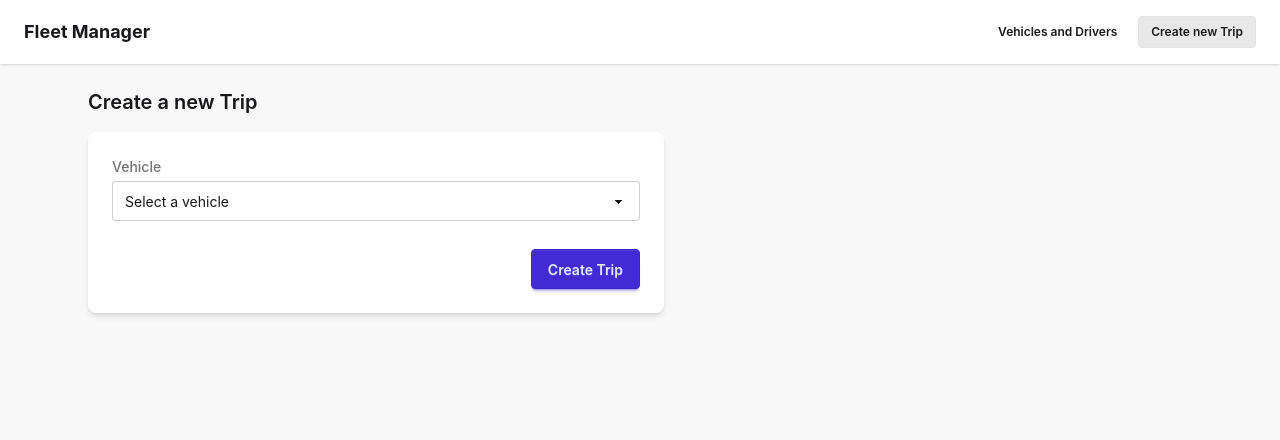
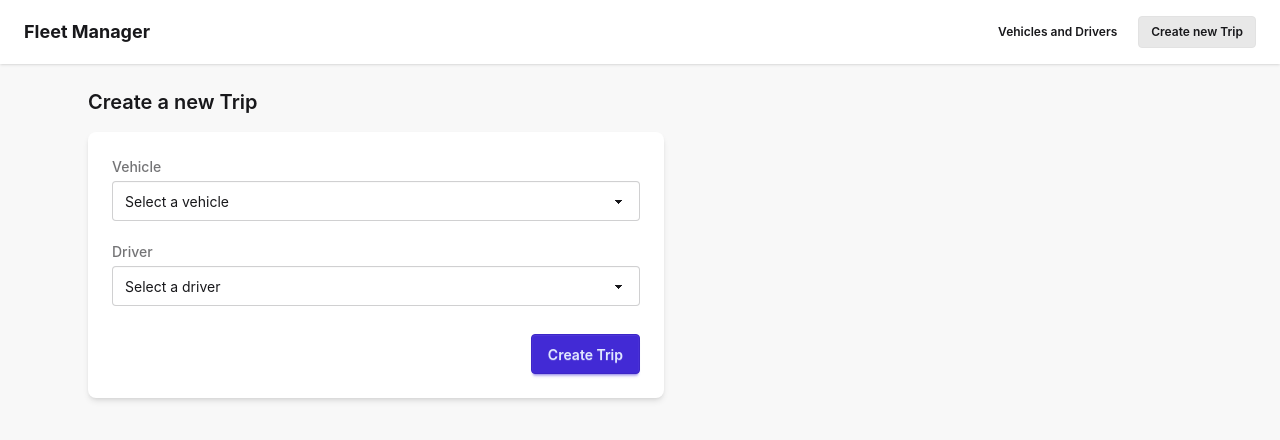
Before and after one commit to NAIT-SDEV2451/SDEV2451-Fall-2026-A01-Instructor-Examples, a React (Vite) app in the folder 2_frontend_review_start/vehiclefleet_frontend/: page /trips/new in a window 1280 px wide. Shown: the top 440 px of the page. Built offline with nearby package versions, Linux system fonts and the light colour scheme.

Commit message:
class progress pushed

```diff
--- a/2_frontend_review_start/vehiclefleet_frontend/src/components/TripForm.jsx
+++ b/2_frontend_review_start/vehiclefleet_frontend/src/components/TripForm.jsx
@@ -65,6 +65,23 @@ export default function TripForm({
           </select>
         </div>
         {/* build it for drivers! copy and change based on the above. */}
+        <div className="form-control w-full">
+          <div className="label pb-1">
+            <span className="label-text font-medium">Driver</span>
+          </div>
+          <select
+            name="driver"
+            value={form.driver}
+            onChange={handleChange}
+            className="select select-bordered w-full"
+            required
+          >
+            <option value="" disabled>Select a driver</option>
+            {drivers.map((driver) => {
+              {driver.name} {driver.license_number}
+            })}
+          </select>
+        </div>
         <div className="card-actions justify-end pt-2">
           <button type="submit" className="btn btn-primary">Create Trip</button>
         </div>
```
